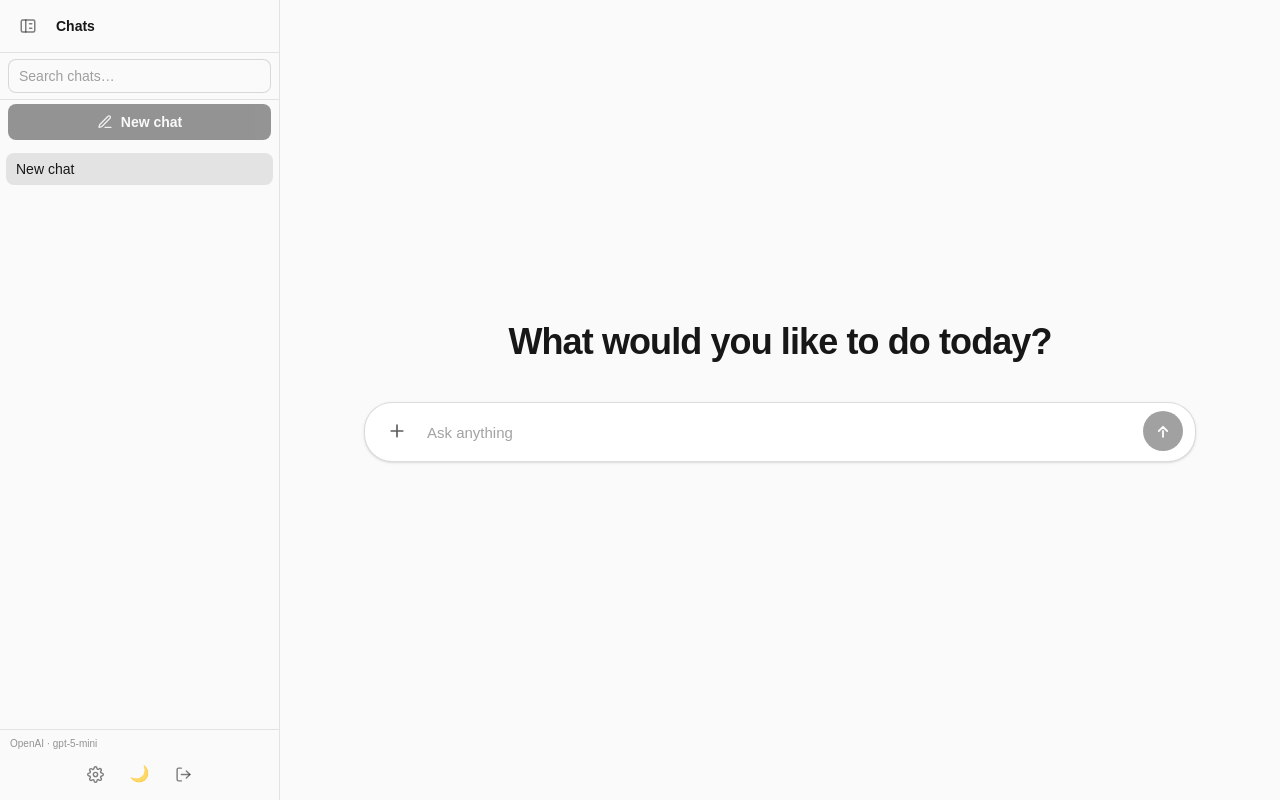
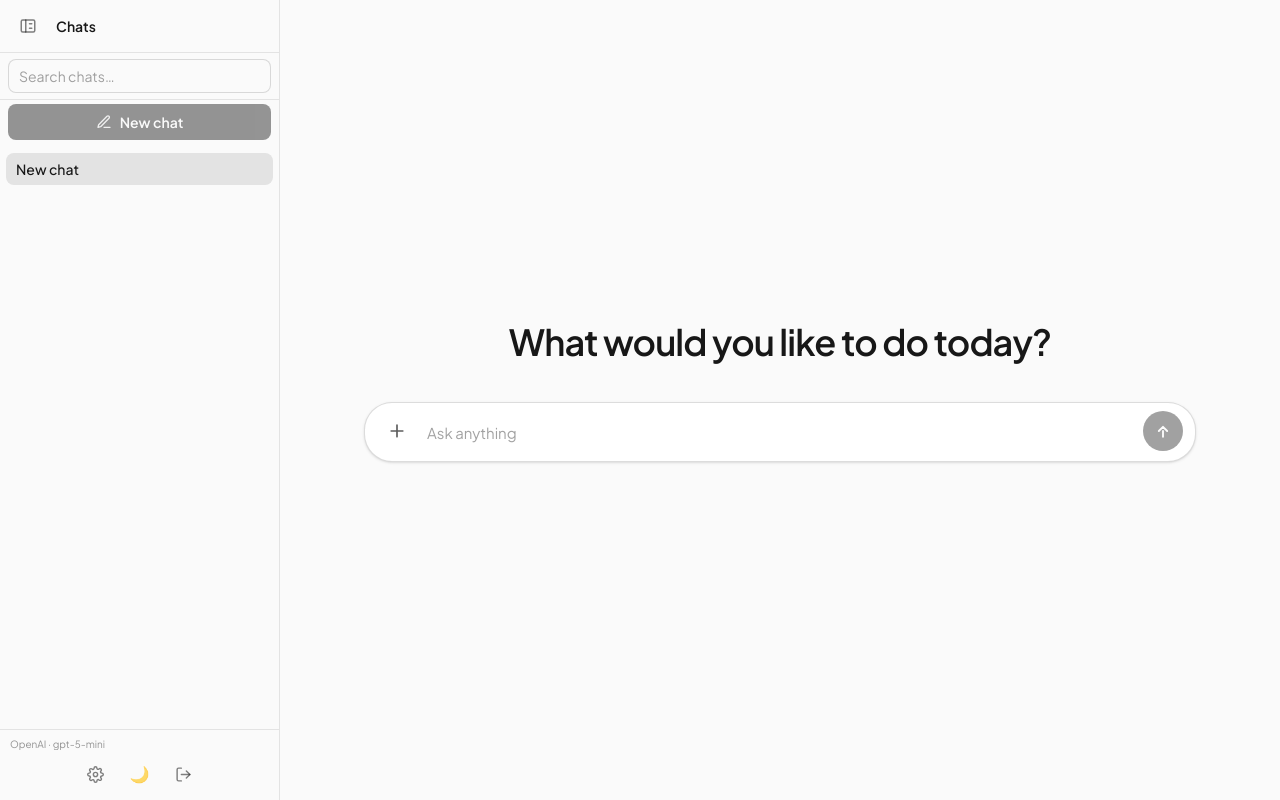
Before and after one commit to saif0307/chat-tool, a Next.js app: page / in a window 1280 px wide. Built offline with nearby package versions, Linux system fonts and the light colour scheme.

Commit message:
multiple improvements

```diff
--- a/app/globals.css
+++ b/app/globals.css
@@ -41,7 +41,6 @@
 body {
   background: var(--background);
   color: var(--foreground);
-  font-family: Arial, Helvetica, sans-serif;
 }
 
 /*
--- a/app/layout.tsx
+++ b/app/layout.tsx
@@ -1,16 +1,19 @@
 import type { Metadata } from "next";
-import { Geist, Geist_Mono } from "next/font/google";
+import { JetBrains_Mono, Plus_Jakarta_Sans } from "next/font/google";
 import { ThemeProvider } from "@/components/theme-provider";
 import "./globals.css";
 
-const geistSans = Geist({
+/** UI copy — readable, modern; keeps variable names expected by `globals.css` / Tailwind theme. */
+const fontSans = Plus_Jakarta_Sans({
   variable: "--font-geist-sans",
   subsets: ["latin"],
+  display: "swap",
 });
 
-const geistMono = Geist_Mono({
+const fontMono = JetBrains_Mono({
   variable: "--font-geist-mono",
   subsets: ["latin"],
+  display: "swap",
 });
 
 export const metadata: Metadata = {
@@ -27,9 +30,9 @@ export default function RootLayout({
     <html
       lang="en"
       suppressHydrationWarning
-      className={`${geistSans.variable} ${geistMono.variable} h-full antialiased`}
+      className={`${fontSans.variable} ${fontMono.variable} h-full antialiased`}
     >
-      <body className="flex min-h-full flex-col">
+      <body className="font-sans flex min-h-full flex-col">
         <ThemeProvider>{children}</ThemeProvider>
       </body>
     </html>
```
